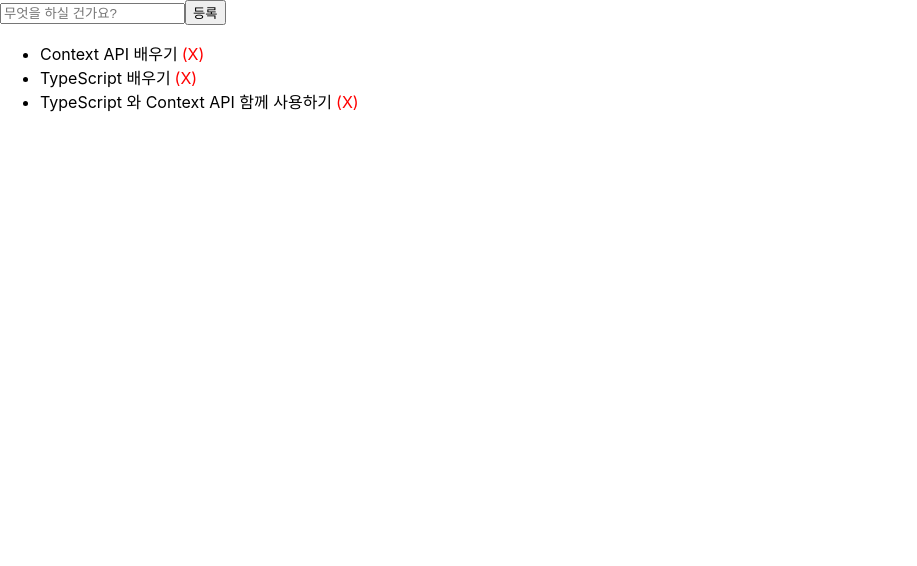
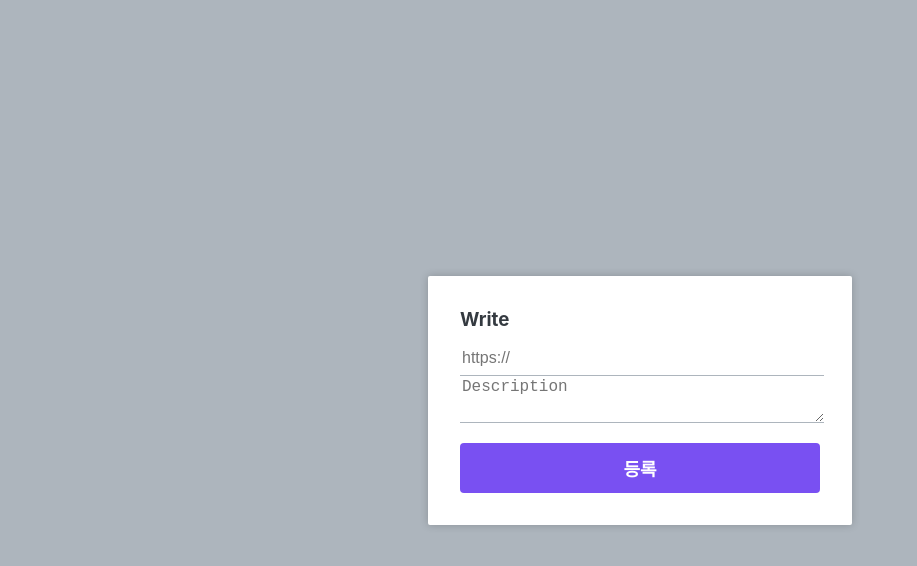
Before and after one commit to wooogi123/reading-list.front, a React (Create React App) app: page /write in a window 1280 px wide. Shown: the top 566 px of the page, without its empty margins (0-917 px from the left). Built offline with nearby package versions, Linux system fonts and the light colour scheme.

Commit message:
Write page, react-router-dom attachment

```diff
--- a/package.json
+++ b/package.json
@@ -12,8 +12,10 @@
     "@types/node": "^12.12.30",
     "@types/react": "^16.9.23",
     "@types/react-dom": "^16.9.5",
+    "@types/react-router-dom": "^5.1.3",
     "react": "^16.13.0",
     "react-dom": "^16.13.0",
+    "react-router-dom": "^5.1.2",
     "react-scripts": "3.4.0",
     "typescript": "^3.7.5"
   },
--- a/src/App.tsx
+++ b/src/App.tsx
@@ -1,14 +1,17 @@
 import React from 'react';
-import ReadingForm from './components/ReadingForm';
+import { BrowserRouter as Router, Route } from 'react-router-dom';
 import ReadingList from './components/ReadingList';
+import WritePage from './pages/WritePage';
 import { ReadingContextProvider } from './contexts/ReadingContext';
 
 function App() {
   return (
-    <ReadingContextProvider>
-      <ReadingForm />
-      <ReadingList />
-    </ReadingContextProvider>
+    <Router>
+      <ReadingContextProvider>
+        <Route path="/" component={ReadingList} />
+        <Route path="/write" component={WritePage} />
+      </ReadingContextProvider>
+    </Router>
   );
 }
 
--- a/src/components/ReadingForm.tsx
+++ /dev/null
@@ -1,34 +0,0 @@
-import React, { useState } from 'react';
-import { useReadingDispatch } from '../contexts/ReadingContext';
-
-function ReadingForm() {
-  const [value, setValue] = useState('');
-  const dispatch = useReadingDispatch();
-
-  function onSubmit(e: React.FormEvent) {
-    e.preventDefault();
-    dispatch({
-      type: 'CREATE',
-      url: value,
-      text: value
-    });
-    setValue('');
-  }
-
-  function onChange(e: React.ChangeEvent<HTMLInputElement>) {
-    setValue(e.target.value);
-  }
-
-  return (
-    <form onSubmit={onSubmit}>
-      <input
-        value={value}
-        placeholder="무엇을 하실 건가요?"
-        onChange={onChange}
-      />
-      <button>등록</button>
-    </form>
-  );
-}
-
-export default ReadingForm;
--- a/src/components/ReadingItem.tsx
+++ b/src/components/ReadingItem.tsx
@@ -3,6 +3,9 @@ import { useReadingDispatch, Reading } from '../contexts/ReadingContext';
 import styled from '@emotion/styled';
 
 const List = styled.li<ReadingItemProps>`
+`;
+
+const Url = styled.a`
 `;
 
 const Text = styled.span`
@@ -31,6 +34,7 @@ function ReadingItem({ reading }: ReadingItemProps) {
 
   return (
     <List reading={reading}>
+      <Url>{reading.url}</Url>
       <Text>{reading.text}</Text>
       <Remove onClick={onRemove}>(X)</Remove>
     </List>
--- /dev/null
+++ b/src/components/common/Button.tsx
@@ -0,0 +1,30 @@
+import React from 'react';
+import styled from '@emotion/styled';
+import oc from '../../libs/styles/open-color';
+
+const StyledButton = styled.button`
+  border: none;
+  border-radius: 4px;
+  font-size: 1rem;
+  font-weight: bold;
+  padding: .25rem 1rem;
+  color: white;
+  outline: none;
+  cursor: pointer;
+  background: ${oc.gray[8]};
+  &:hover {
+    background: ${oc.gray[6]};
+  }
+`;
+
+interface ButtonProps {
+  children: string;
+}
+
+function Button(props: ButtonProps) {
+  return (
+    <StyledButton {...props} />
+  );
+}
+
+export default Button;
--- /dev/null
+++ b/src/components/write/WriteForm.tsx
@@ -0,0 +1,109 @@
+/** @jsx jsx */
+import { jsx } from '@emotion/core';
+import React, { useState } from 'react';
+import { withRouter, RouteComponentProps } from 'react-router-dom';
+import { useReadingDispatch } from '../../contexts/ReadingContext';
+import styled from '@emotion/styled';
+import oc from '../../libs/styles/open-color';
+import Button from '../common/Button';
+
+const WriteFormBlock = styled.div`
+  h3 {
+    margin: 0;
+    color: ${oc.gray[8]};
+    margin-bottom: 1rem;
+  }
+`;
+
+const StyledInput = styled.input`
+  font-size: 1rem;
+  border: none;
+  border-bottom: 1px solid ${oc.gray[5]};
+  padding-bottom: .5rem;
+  outline: none;
+  width: 100%;
+  &:focus {
+    color: ${oc.violet[7]};
+    border-bottom: 1px solid ${oc.gray[7]};
+  }
+  & + & {
+    margin-top: 1rem;
+  }
+`;
+
+const StyledTextarea = styled.textarea`
+  font-size: 1rem;
+  border: none;
+  border-bottom: 1px solid ${oc.gray[5]};
+  padding-bottom: .5rem;
+  outline: none;
+  width: 100%;
+  &:focus {
+    color: ${oc.violet[7]};
+    border-bottom: 1px solid ${oc.gray[7]};
+  }
+  & + & {
+    margin-top: 1rem;
+  }
+`;
+
+const StyledButton = styled(Button)`
+  padding-top: .75rem;
+  padding-bottom: .75rem;
+  margin-top: 1rem;
+  width: 100%;
+  font-size: 1.125rem;
+  background: ${oc.violet[6]};
+  &:hover {
+    background: ${oc.violet[4]};
+  }
+`;
+
+interface WriteProps extends RouteComponentProps {}
+
+function WriteForm({ history }: WriteProps) {
+  const [url, setUrl] = useState('');
+  const [text, setText] = useState('');
+  const dispatch = useReadingDispatch();
+
+  function onSubmit(e: React.FormEvent) {
+    e.preventDefault();
+    dispatch({
+      type: 'CREATE',
+      url: url,
+      text: text
+    });
+    setUrl('');
+    setText('');
+    history.push('/');
+  }
+
+  function onChangeUrl(e: React.ChangeEvent<HTMLInputElement>) {
+    setUrl(e.target.value);
+  }
+
+  function onChangeText(e: React.ChangeEvent<HTMLTextAreaElement>) {
+    setText(e.target.value);
+  }
+
+  return (
+    <WriteFormBlock>
+      <h3>Write</h3>
+      <form onSubmit={onSubmit}>
+        <StyledInput
+          value={url}
+          placeholder="https://"
+          onChange={onChangeUrl}
+        />
+        <StyledTextarea
+          value={text}
+          placeholder="Description"
+          onChange={onChangeText}
+        />
+        <StyledButton>등록</StyledButton>
+      </form>
+    </WriteFormBlock>
+  );
+}
+
+export default withRouter(WriteForm);
--- /dev/null
+++ b/src/components/write/WriteTemplate.tsx
@@ -0,0 +1,36 @@
+import React from 'react';
+import styled from '@emotion/styled';
+import oc from '../../libs/styles/open-color';
+
+const WriteTemplateBlock = styled.div`
+  left: 0;
+  top: 0;
+  bottom: 0;
+  right: 0;
+  position: absolute;
+  background: ${oc.gray[5]};
+  display: flex;
+  flex-direction: column;
+  justify-content: center;
+  align-items: center;
+`;
+
+const WhiteBox = styled.div`
+  box-shadow: 0 0 8px rgba(0, 0, 0, .2);
+  padding: 2rem;
+  width: 360px;
+  background: white;
+  border-radius: 2px;
+`;
+
+function WriteTemplate({ children }: { children: React.FunctionComponentElement<null> }) {
+  return (
+    <WriteTemplateBlock>
+      <WhiteBox>
+        {children}
+      </WhiteBox>
+    </WriteTemplateBlock>
+  );
+}
+
+export default WriteTemplate;
--- a/src/contexts/ReadingContext.tsx
+++ b/src/contexts/ReadingContext.tsx
@@ -34,7 +34,7 @@ function readingReducer(state: ReadingState, action: Action): ReadingState {
   }
 }
 
-export function ReadingContextProvider({ children }: {children: React.ReactNode }) {
+export function ReadingContextProvider({ children }: { children: React.ReactNode }) {
   const [readings, dispatch] = useReducer(readingReducer, [
     {
       id: 1,
--- /dev/null
+++ b/src/libs/styles/open-color.ts
@@ -0,0 +1,154 @@
+const oc = {
+  white: [
+    '#ffffff'
+  ],
+  black: [
+    '#000000'
+  ],
+  gray: [
+    '#f8f9fa',
+    '#f1f3f5',
+    '#e9ecef',
+    '#dee2e6',
+    '#ced4da',
+    '#adb5bd',
+    '#868e96',
+    '#495057',
+    '#343a40',
+    '#212529'
+  ],
+  red: [
+    '#fff5f5',
+    '#ffe3e3',
+    '#ffc9c9',
+    '#ffa8a8',
+    '#ff8787',
+    '#ff6b6b',
+    '#fa5252',
+    '#f03e3e',
+    '#e03131',
+    '#c92a2a'
+  ],
+  pink: [
+    '#f8f0fc',
+    '#f3d9fa',
+    '#eebefa',
+    '#e599f7',
+    '#da77f2',
+    '#cc5de8',
+    '#be4bdb',
+    '#ae3ec9',
+    '#9c36b5',
+    '#862e9c'
+  ],
+  violet: [
+    '#f3f0ff',
+    '#e5dbff',
+    '#d0bfff',
+    '#b197fc',
+    '#9775fa',
+    '#845ef7',
+    '#7950f2',
+    '#7048e8',
+    '#6741d9',
+    '#5f3dc4'
+  ],
+  indigo: [
+    '#edf2ff',
+    '#dbe4ff',
+    '#bac8ff',
+    '#91a7ff',
+    '#748ffc',
+    '#5c7cfa',
+    '#4c6ef5',
+    '#4263eb',
+    '#3b5bdb',
+    '#364fc7'
+  ],
+  blue: [
+    '#e7f5ff',
+    '#d0ebff',
+    '#a5d8ff',
+    '#74c0fc',
+    '#4dabf7',
+    '#339af0',
+    '#228be6',
+    '#1c7ed6',
+    '#1971c2',
+    '#1864ab'
+  ],
+  cyan: [
+    '#e3fafc',
+    '#c5f6fa',
+    '#99e9f2',
+    '#66d9e8',
+    '#3bc9db',
+    '#22b8cf',
+    '#15aabf',
+    '#1098ad',
+    '#0c8599',
+    '#0b7285'
+  ],
+  teal: [
+    '#e6fcf5',
+    '#c3fae8',
+    '#96f2d7',
+    '#63e6be',
+    '#38d9a9',
+    '#20c997',
+    '#12b886',
+    '#0ca678',
+    '#099268',
+    '#087f5b'
+  ],
+  green: [
+    '#ebfbee',
+    '#d3f9d8',
+    '#b2f2bb',
+    '#8ce99a',
+    '#69db7c',
+    '#51cf66',
+    '#40c057',
+    '#37b24d',
+    '#2f9e44',
+    '#2b8a3e'
+  ],
+  lime: [
+    '#f4fce3',
+    '#e9fac8',
+    '#d8f5a2',
+    '#c0eb75',
+    '#a9e34b',
+    '#94d82d',
+    '#82c91e',
+    '#74b816',
+    '#66a80f',
+    '#5c940d'
+  ],
+  yellow: [
+    '#fff9db',
+    '#fff3bf',
+    '#ffec99',
+    '#ffe066',
+    '#ffd43b',
+    '#fcc419',
+    '#fab005',
+    '#f59f00',
+    '#f08c00',
+    '#e67700'
+  ],
+  orange: [
+    '#fff4e6',
+    '#ffe8cc',
+    '#ffd8a8',
+    '#ffc078',
+    '#ffa94d',
+    '#ff922b',
+    '#fd7e14',
+    '#f76707',
+    '#e8590c',
+    '#d9480f'
+  ]
+}
+
+export default oc;
--- /dev/null
+++ b/src/pages/WritePage.tsx
@@ -0,0 +1,13 @@
+import React from 'react';
+import WriteTemplate from '../components/write/WriteTemplate';
+import WriteForm from '../components/write/WriteForm';
+
+function WritePage() {
+  return (
+    <WriteTemplate>
+      <WriteForm />
+    </WriteTemplate>
+  );
+}
+
+export default WritePage;
```
Also changed, not shown: 1 other file (tests, documents, lock files or other folders).
